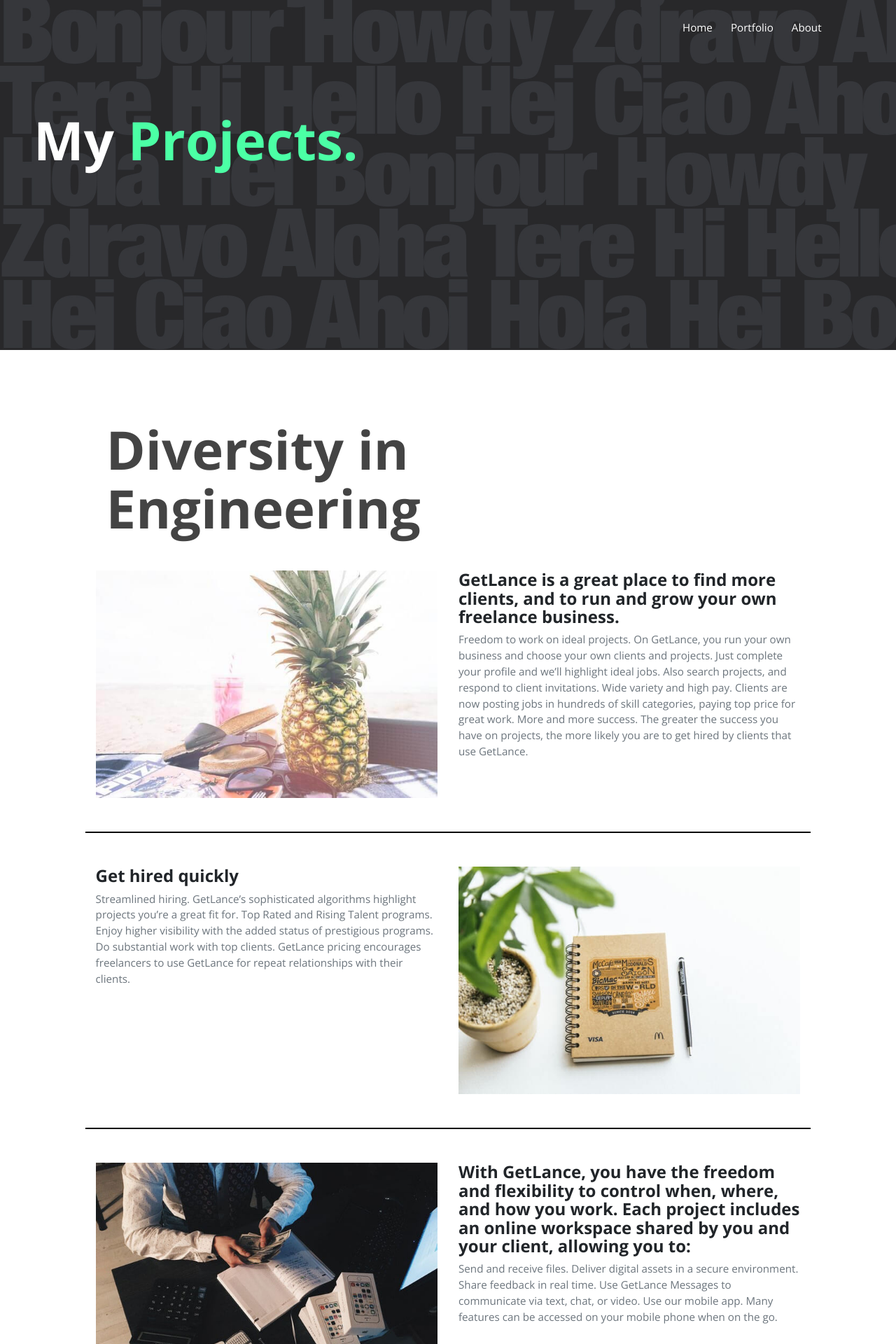
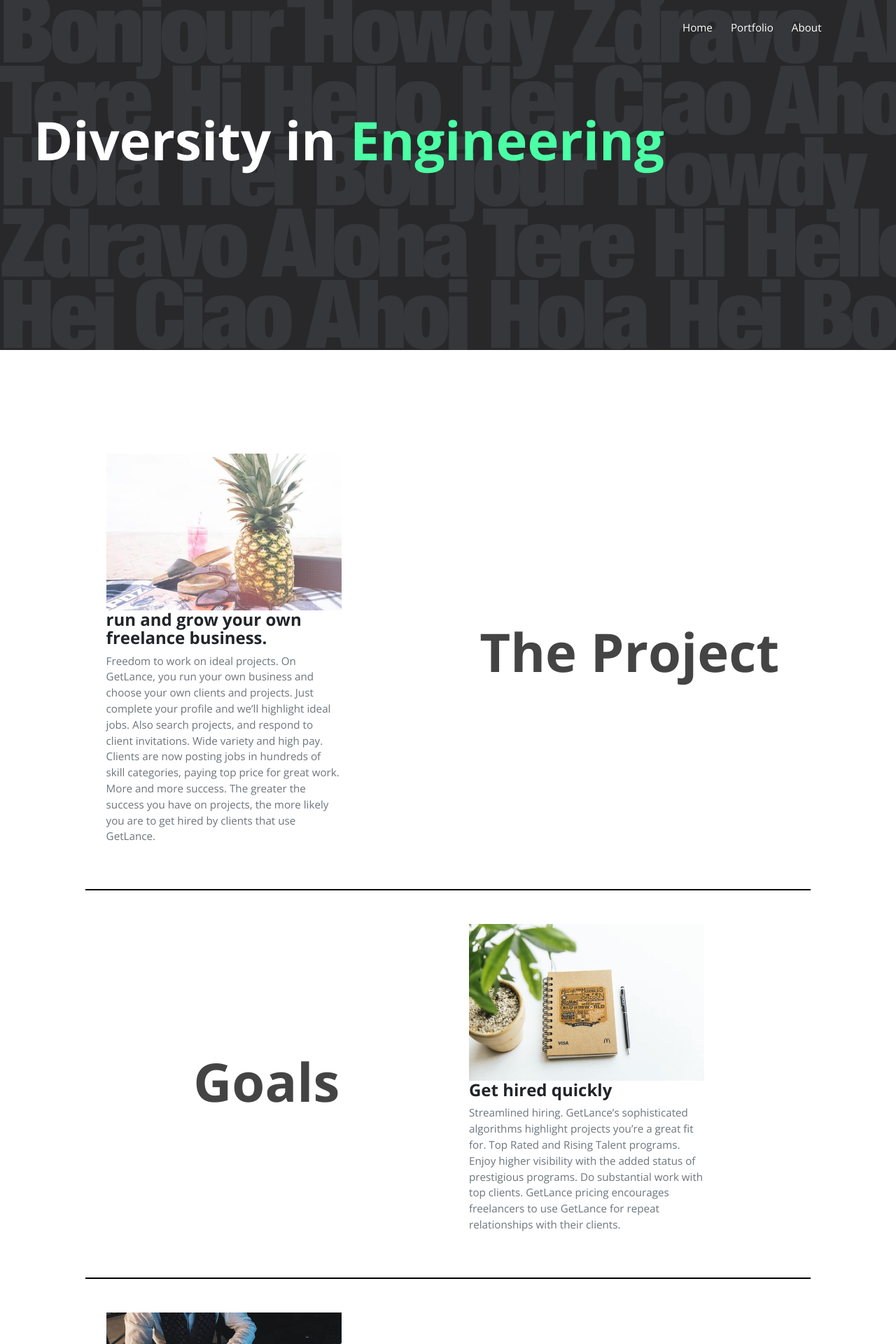
Before and after one commit to Xavier-Cornwell/PortfolioSite, a PHP site: page /post.html in a window 1280 px wide. Shown: the top 1920 px of the page at 70% size. Run offline with PHP 8.4, Linux system fonts and the light colour scheme.

Commit message:
more updates

```diff
--- a/about.html
+++ b/about.html
@@ -89,8 +89,8 @@
                     </div>
 
                 </div>
-                <div class=" col-lg-6 col-md-12 right   " style="background: url(img/cat.jpg); background-size: cover; background-position: center center; height:100vh; z-index: 0;" id ="right" >
-                    <div class="col-sm-12 aboutme about" style="background:#E3E7EA; color:#35373B; border:solid 5px #35373B; height: max-content; min-width:100px;  ">
+                <div class=" col-lg-6 col-md-12 right   " style="background: url(img/cat.jpg); background-size: cover; background-position: center center; font-size:20px; height:100vh; z-index: 0;" id ="right" >
+                    <div class="col-sm-12 aboutme about" style="background:#E3E7EA; color:#35373B; border:solid 5px #35373B; height: max-content; min-width:100px; max-width:900px;  ">
                     <p><h4 class="p-2" style="border:solid 5px #35373B; width:max-content;">About me</h4></p>
                     <div class="row about-content">
                     <p class="col-md-6 col-xs-12" style="border-right:solid 3px #35373B; ">Well, what to say. I’m Xavier Cornwell. A web dev student, I’ve done photography for about 4 years, and played video games since I can remember. My interest in web dev comes from wanting to make a product and a service that both helps the user just as well as the owner. I am striving to provide a service to small businesses that benefits them in the world of the web. That’s why I have been focusing on researching SEO and various CMS’s to help figure out what is best for a potential website.</p>
--- a/css/custom.css
+++ b/css/custom.css
@@ -122,11 +122,18 @@ section .hero .continue{
     color:black !important;
 }
 
-<<<<<<< HEAD
 .right{
     width:100%;
 }
-=======
 
 
->>>>>>> b673e43fc66e84af98811c38783c700c2f876c7a
+.head{
+    display: flex;
+    flex-direction: column;
+    justify-content: center;
+}
+
+.how-section1 img{
+    max-height:300px;
+
+}
--- a/css/style.default.css
+++ b/css/style.default.css
@@ -476,11 +476,7 @@ div[class*="-btn"] {
 .navbar .navbar-toggler span {
   width: 20px;
   height: 2px;
-<<<<<<< HEAD
-  background: white;
-=======
-  background: rgb(255, 255, 255);
->>>>>>> b673e43fc66e84af98811c38783c700c2f876c7a
+
   margin-bottom: 4px;
   display: block;
 }
--- a/post.html
+++ b/post.html
@@ -72,7 +72,7 @@
           </div>
         </nav>
 
-        <div class="ml-5 d-flex h-50 align-items-center" style="font-size:82; color:white;"><h1>My <span>Projects.</span></h1></div>
+        <div class="ml-5 d-flex h-50 align-items-center" style="font-size:82; color:white;"><h1>Diversity in <span>Engineering</span></h1></div>
     </header>
     <div class="container justify-content-center">
       <div class="row">
@@ -80,55 +80,71 @@
         <main class="post blog-post col-lg-12">
           <div class="container">
 
-                <h1 class="col-6">Diversity in Engineering</h1>
-
                  <div class="how-section1">
-            <div class="row pb-5 mt-5" style="border-bottom:solid 2px black;">
+            <div class="row pb-5 mt-5 d-flex" style="border-bottom:solid 2px black;">
                 <div class="col-md-6 how-img">
-                    <img src="img/blog-post-1.jpeg" class="img-fluid" alt=""/>
-                </div>
-                <div class="col-md-6">
-
-                                <h4 class="subheading">GetLance is a great place to find more clients, and to run and grow your own freelance business.</h4>
-                <p class="text-muted">Freedom to work on ideal projects. On GetLance, you run your own business and choose your own clients and projects. Just complete your profile and we’ll highlight ideal jobs. Also search projects, and respond to client invitations.
+                    <img src="img/blog-post-1.jpeg" class=" col-9 img-fluid" alt=""/>
+                    <h4 class="col-9">run and grow your own freelance business.</h4>
+                    <p class="text-muted col-9">Freedom to work on ideal projects. On GetLance, you run your own business and choose your own clients and projects. Just complete your profile and we’ll highlight ideal jobs. Also search projects, and respond to client invitations.
                                         Wide variety and high pay. Clients are now posting jobs in hundreds of skill categories, paying top price for great work.
                                         More and more success. The greater the success you have on projects, the more likely you are to get hired by clients that use GetLance.</p>
                 </div>
+                <div class="col-md-6 align-items-center head">
+
+                     <h1>The Project</h1>
+                </div>
             </div>
             <div class="row pb-5 mt-5" style="border-bottom:solid 2px black;">
-                <div class="col-md-6">
-                    <h4>Get hired quickly</h4>
+                <div class="col-md-6 align-items-center  head">
+                 <h1>Goals</h1>
+                </div>
+                <div class="col-md-6 how-img" >
 
-                                <p class="text-muted">Streamlined hiring. GetLance’s sophisticated algorithms highlight projects you’re a great fit for.
+                    <img src="img/blog-post-4.jpeg" class="col-9 img-fluid" alt=""/>
+                    <h4 class="col-9">Get hired quickly</h4>
+
+                                <p class="text-muted col-9 ">Streamlined hiring. GetLance’s sophisticated algorithms highlight projects you’re a great fit for.
                                     Top Rated and Rising Talent programs. Enjoy higher visibility with the added status of prestigious programs.
                                     Do substantial work with top clients. GetLance pricing encourages freelancers to use GetLance for repeat relationships with their clients.</p>
-                </div>
-                <div class="col-md-6 how-img" >
-                    <img src="img/blog-post-4.jpeg" class=" img-fluid" alt=""/>
                 </div>
             </div>
             <div class="row mt-5 pb-5" style="border-bottom:solid 2px black;" >
                 <div class="col-md-6 how-img">
-                     <img src="img/blog-2.jpg" class=" img-fluid" alt=""/>
-                </div>
-                <div class="col-md-6">
+                     <img src="img/blog-2.jpg" class="col-9 img-fluid" alt=""/>
 
-                                <h4 class="subheading">With GetLance, you have the freedom and flexibility to control when, where, and how you work. Each project includes an online workspace shared by you and your client, allowing you to:</h4>
-                                <p class="text-muted">Send and receive files. Deliver digital assets in a secure environment.
+                     <h4 class="subheading col-9">Each project includes an online workspace shared by you and your client, allowing you to:</h4>
+                     <p class="text-muted col-9">Send and receive files. Deliver digital assets in a secure environment.
                          Share feedback in real time. Use GetLance Messages to communicate via text, chat, or video.
                          Use our mobile app. Many features can be accessed on your mobile phone when on the go.</p>
                 </div>
+                <div class="col-md-6 align-items-center head">
+                  <h1>Challenges</h1>
+                </div>
             </div>
             <div class="row mt-5 pb-5" style="border-bottom:solid 2px black;">
-                <div class="col-md-6">
+                <div class="col-md-6 align-items-center head">
+                   <h1>Lessons Learned</h1>
+                </div>
+                <div class="col-md-6 pb-5 how-img">
+                    <img src="img/gallery-2.jpg" class="col-9 img-fluid" alt=""/>
 
-                                <h4 class="subheading">All projects include GetLance Payment Protection — helping ensure that you get paid for all work successfully completed through the freelancing website.</h4>
-                                <p class="text-muted">All invoices and payments happen through GetLance. Count on a simple and streamlined process.
+                    <h4 class="subheading col-9 ">helping ensure that you get paid for all work </h4>
+                    <p class="text-muted col-9">All invoices and payments happen through GetLance. Count on a simple and streamlined process.
                         Hourly and fixed-price projects. For hourly work, submit timesheets through GetLance. For fixed-price jobs, set milestones and funds are released via GetLance escrow features.
                         Multiple payment options. Choose a payment method that works best for you, from direct deposit or PayPal to wire transfer and more.</p>
                 </div>
-                <div class="col-md-6 pb-5 how-img">
-                    <img src="img/gallery-2.jpg" class=" img-fluid" alt=""/>
+            </div>
+            <div class="row mt-5 pb-5" style="border-bottom:solid 2px black;" >
+                <div class="col-md-6 how-img">
+                     <img src="img/blog-2.jpg" class="col-9 img-fluid" alt=""/>
+
+                     <h4 class="subheading col-9"> you have the freedom and flexibility to control when, where, and how you work. </h4>
+                     <p class="text-muted col-9">Send and receive files. Deliver digital assets in a secure environment.
+                         Share feedback in real time. Use GetLance Messages to communicate via text, chat, or video.
+                         Use our mobile app. Many features can be accessed on your mobile phone when on the go.</p>
+                </div>
+                <div class="col-md-6 align-items-center head">
+                  <h1>What I Would change</h1>
                 </div>
             </div>
         </div>
```
Also changed, not shown: blog.html (+0 -23 lines), index.html (+0 -7 lines). Lines whose indentation alone changed are shown as unchanged.
